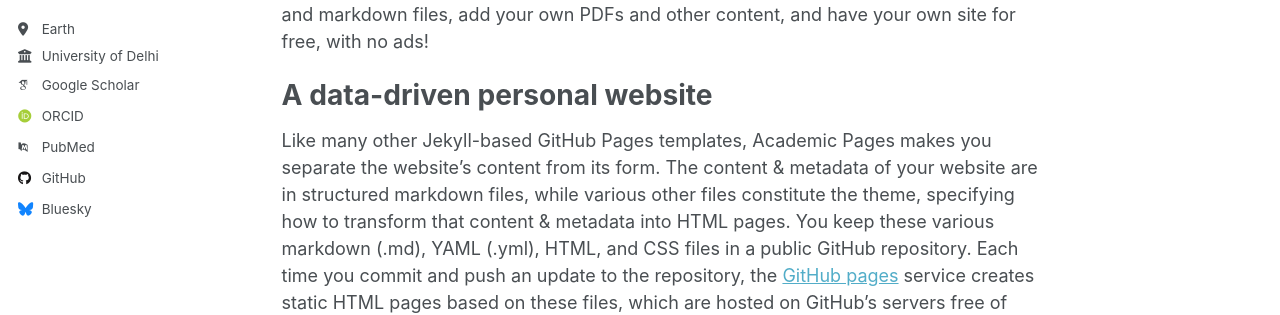
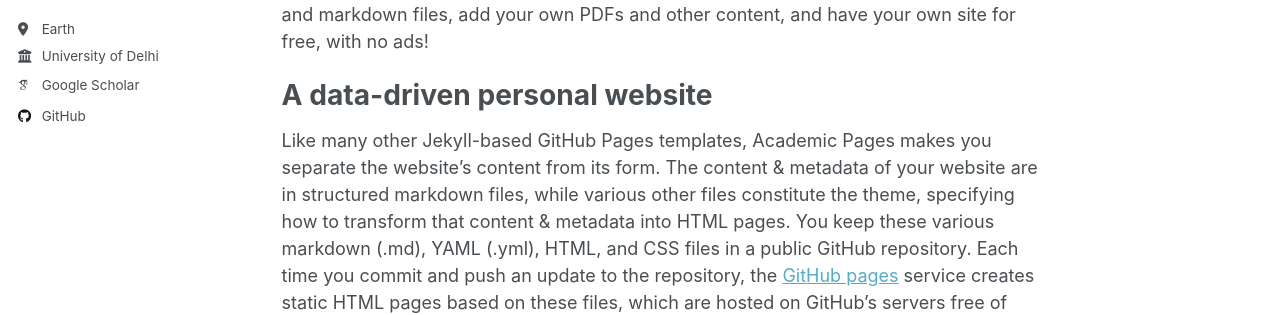
Before and after one commit to sanjayksau/sanjayksau.github.io, a Jekyll site: the page built from _pages/about.md, in a window 1280 px wide. Shown: the part 357-672 px from the top of the page. Built offline with Jekyll 4.4.1, drawn with Linux system fonts in a browser that asks for light colours; some web fonts are replaced.

Commit message:
Update _config.yml

```diff
--- a/_config.yml
+++ b/_config.yml
@@ -36,9 +36,9 @@ author:
   arxiv            : # URL - Update with the correct link to your profile
   googlescholar    : "https://scholar.google.com/citations?user=P72wg20AAAAJ&hl=en"
   impactstory      : # URL
-  orcid            : "http://orcid.org/yourorcidurl"
+  orcid            : #"http://orcid.org/yourorcidurl"
   semantic         : # URL
-  pubmed           : "https://www.ncbi.nlm.nih.gov/pubmed/?term=john+snow"
+  pubmed           : #"https://www.ncbi.nlm.nih.gov/pubmed/?term=john+snow"
   researchgate     : # URL
   scopus           : # URL
 
@@ -51,7 +51,7 @@ author:
   stackoverflow    : # User number or user number and name (i.e., use "1" or "1/jeff-atwood")
 
   # Social media
-  bluesky          : "bsky.app" # Replace this with you Bluesky username
+  bluesky          : #"bsky.app" # Replace this with you Bluesky username
   facebook         : # Username
   flickr           : # Username
   foursquare       : # Username
@@ -78,8 +78,8 @@ author:
 
 # Publication Category - The following the list of publication categories and their headings
 publication_category:
-  books:
-    title: 'Books'
+  #books:
+  #  title: 'Books'
   manuscripts:
     title: 'Journal Articles'
   conferences:
@@ -104,7 +104,7 @@ comments:
     colorscheme          : # "light" (default), "dark"
 staticman:
   allowedFields          : ['name', 'email', 'url', 'message']
-  branch                 : "gh-pages" # "master", "gh-pages"
+  branch                 : "master" #"gh-pages" # "master", "gh-pages"
   commitMessage          : "New comment."
   filename               : comment-{@timestamp}
   format                 : "yml"
```
